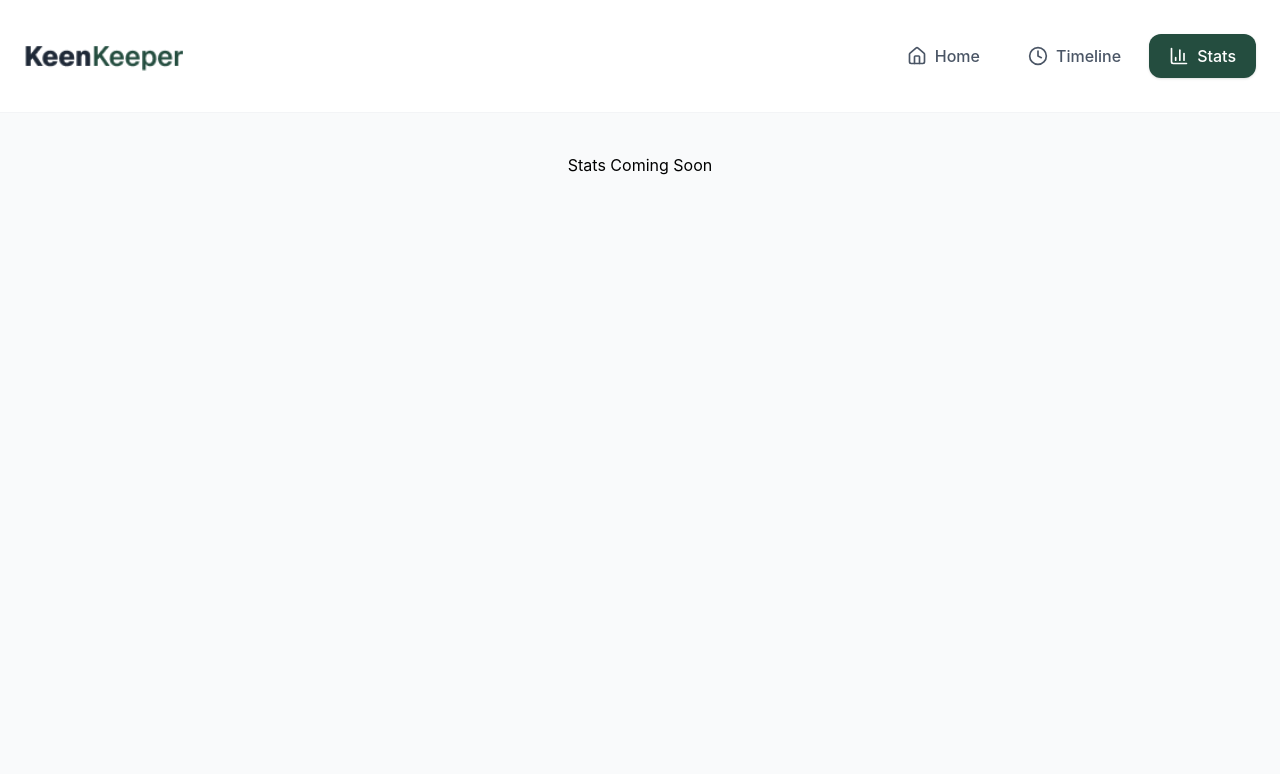
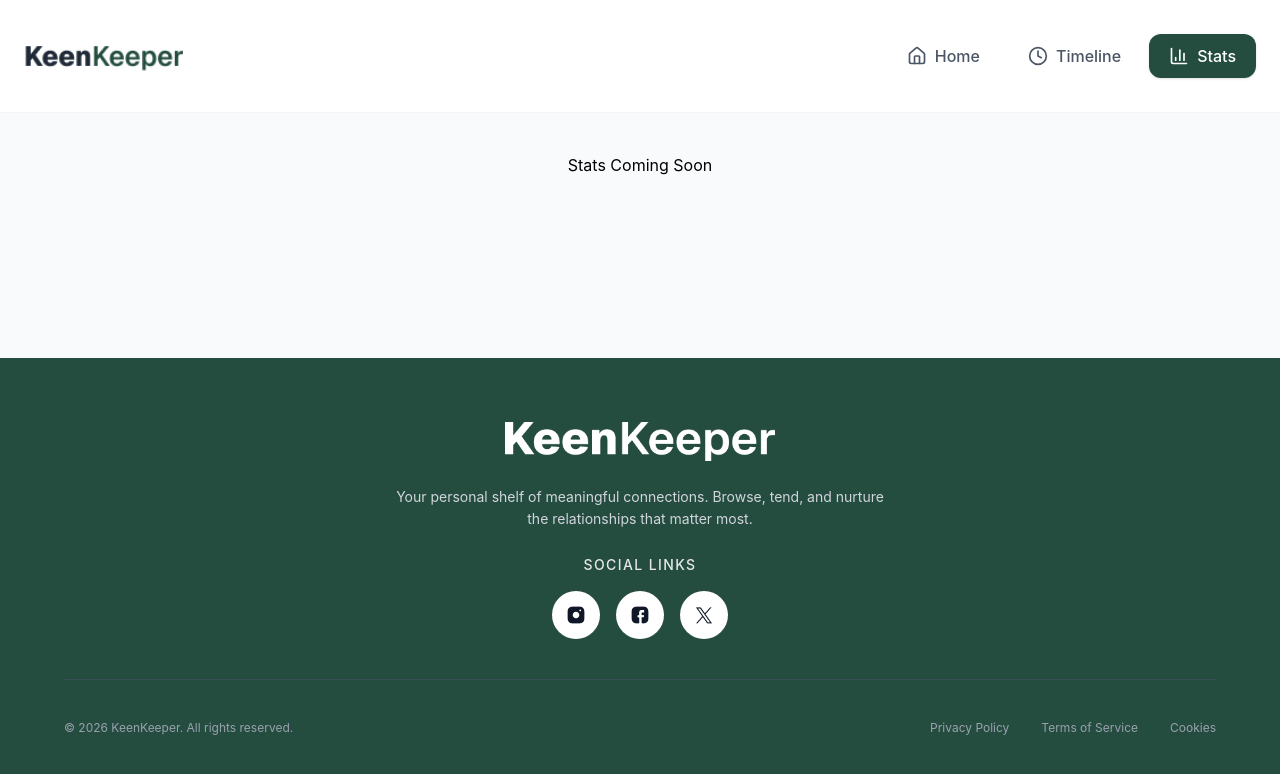
Before and after one commit to codewithjakaria/Assignment-07-Keen-Keeper, a React (Vite) app: page /stats in a window 1280 px wide. Shown: the top 774 px of the page. Built offline with nearby package versions, Linux system fonts and the light colour scheme.

Commit message:
add footer component

```diff
--- a/package.json
+++ b/package.json
@@ -14,6 +14,7 @@
     "lucide-react": "^1.11.0",
     "react": "^19.2.5",
     "react-dom": "^19.2.5",
+    "react-icons": "^5.6.0",
     "react-router-dom": "^7.14.2"
   },
   "devDependencies": {
--- a/src/App.jsx
+++ b/src/App.jsx
@@ -1,17 +1,19 @@
 import { BrowserRouter, Routes, Route } from 'react-router-dom';
 import Navbar from './components/Navbar';
+import Footer from './components/Footer';
 import Home from './pages/Home';
 
 function App() {
   return (
     <BrowserRouter>
-      <div className="min-h-screen bg-gray-50">
+
+      <div className="min-h-screen bg-gray-50 flex flex-col">
         <Navbar />
-        <Routes>
-
-          <Route path="/" element={<Home />} />
 
 
+        <main className="flex-grow">
+          <Routes>
+            <Route path="/" element={<Home />} />
             <Route
               path="/timeline"
               element={
@@ -20,9 +22,15 @@ function App() {
             />
             <Route
               path="/stats"
-            element={<div className="p-10 text-center">Stats Coming Soon</div>}
+              element={
+                <div className="p-10 text-center">Stats Coming Soon</div>
+              }
             />
           </Routes>
+        </main>
+
+
+        <Footer />
       </div>
     </BrowserRouter>
   );
--- /dev/null
+++ b/src/components/Footer.jsx
@@ -0,0 +1,87 @@
+import React from 'react';
+import FooterLogo from '../assets/logo-xl.png';
+import FacebookLogo from '../assets/facebook.png';
+import InstagramLogo from '../assets/instagram.png';
+import TwitterLogo from '../assets/twitter.png';
+
+const Footer = () => {
+  return (
+    <footer className="bg-[#244D3F] text-white py-16">
+      <div className="max-w-7xl mx-auto px-4 sm:px-6">
+        <div className="flex flex-col items-center gap-6">
+          <img
+            src={FooterLogo}
+            className="h-10 object-contain"
+            alt="KeenKeeper Logo"
+          />
+
+          <p className="text-center text-gray-300 text-sm max-w-lg mx-auto leading-relaxed">
+            Your personal shelf of meaningful connections. Browse, tend, and
+            nurture the relationships that matter most.
+          </p>
+
+          <div className="text-center">
+            <p className="text-sm font-medium mb-4 text-gray-200 uppercase tracking-widest">
+              Social Links
+            </p>
+            <div className="flex gap-4 justify-center items-center">
+              <a
+                href="#"
+                className="w-12 h-12 flex items-center justify-center bg-white rounded-full transition hover:scale-110"
+              >
+                <img
+                  src={InstagramLogo}
+                  alt="Instagram"
+                  className="w-10 h-10 object-contain"
+                />
+              </a>
+
+              <a
+                href="#"
+                className="w-12 h-12 flex items-center justify-center bg-white rounded-full transition hover:scale-110"
+              >
+                <img
+                  src={FacebookLogo}
+                  alt="Facebook"
+                  className="w-10 h-10 object-contain"
+                />
+              </a>
+
+              <a
+                href="#"
+                className="w-12 h-12 flex items-center justify-center bg-white rounded-full transition hover:scale-110"
+              >
+                <img
+                  src={TwitterLogo}
+                  alt="Twitter"
+                  className="w-10 h-10 object-contain"
+                />
+              </a>
+            </div>
+          </div>
+        </div>
+
+        <div className="border-t border-gray-600/50 my-10 max-w-6xl mx-auto"></div>
+
+        <div className="flex flex-col md:flex-row items-center justify-between text-xs text-gray-400 gap-4 max-w-6xl mx-auto">
+          <p className="text-center md:text-left">
+            © 2026 KeenKeeper. All rights reserved.
+          </p>
+          <ul className="flex flex-wrap justify-center items-center gap-x-8 gap-y-2">
+            <li className="hover:text-white cursor-pointer transition">
+              Privacy Policy
+            </li>
+            <li className="hover:text-white cursor-pointer transition">
+              Terms of Service
+            </li>
+            <li className="hover:text-white cursor-pointer transition">
+              Cookies
+            </li>
+          </ul>
+        </div>
+      </div>
+    </footer>
+  );
+};
+
+export default Footer;
--- a/src/components/Summary.jsx
+++ /dev/null
@@ -1,12 +0,0 @@
-export default function SummaryCard({ title, value, color = 'emerald' }) {
-  return (
-    <div className="bg-white rounded-3xl p-6 shadow-sm text-center">
-      <p
-        className={`text-5xl font-bold ${color === 'emerald' ? 'text-emerald-700' : color === 'red' ? 'text-red-500' : 'text-gray-900'}`}
-      >
-        {value}
-      </p>
-      <p className="text-sm text-gray-500 mt-1">{title}</p>
-    </div>
-  );
-}
```
Also changed, not shown: 1 other file (tests, documents, lock files or other folders). Lines whose indentation alone changed are shown as unchanged.
